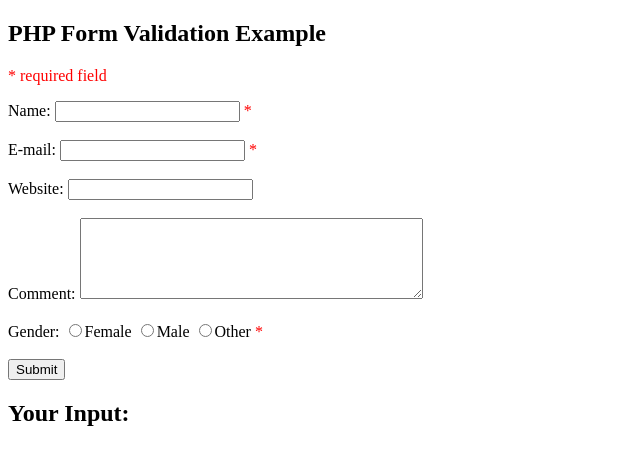
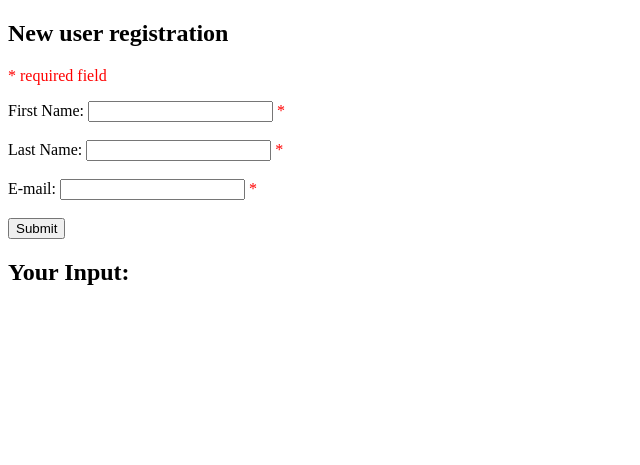
Before and after one commit to AishSrinath/35mmOnlinePhotoStore, a PHP site: page /userregistration.php in a window 1280 px wide. Shown: the top 465 px of the page, without its empty margins (0-640 px from the left). Run offline with PHP 8.4, Linux system fonts and the light colour scheme.

Commit message:
editing registration page

```diff
--- a/var/www/html/userregistration.php
+++ b/var/www/html/userregistration.php
@@ -9,9 +9,8 @@
 
 <?php
 // define variables and set to empty values
-$firstnameErr = $emailErr = $genderErr = $websiteErr = "";
-$firstname = $email = $gender = $comment = $website = "";
-
+$firstnameErr = $lastnameErr= $emailErr = $genderErr = $websiteErr = "";
+$firstname = $lastname= $email = $gender = $comment = $website = "";
 if ($_SERVER["REQUEST_METHOD"] == "POST") {
   if (empty($_POST["name"])) {
     $firstnameErr = "Name is required";
@@ -23,6 +22,18 @@ if ($_SERVER["REQUEST_METHOD"] == "POST") {
     }
   }
 
+  if ($_SERVER["REQUEST_METHOD"] == "POST") {
+  if (empty($_POST["lastname"])) {
+    $lastnameErr = "Name is required";
+  } else {
+    $firstname = test_input($_POST["lastname"]);
+    // check if name only contains letters and whitespace
+    if (!preg_match("/^[a-zA-Z ]*$/",$lasttname)) {
+      $lastnameErr = "Only letters and white space allowed";
+    }
+  }}
+
+
   if (empty($_POST["email"])) {
     $emailErr = "Email is required";
   } else {
@@ -33,29 +44,10 @@ if ($_SERVER["REQUEST_METHOD"] == "POST") {
     }
   }
 
-  if (empty($_POST["website"])) {
-    $website = "";
-  } else {
-    $website = test_input($_POST["website"]);
-    // check if URL address syntax is valid (this regular expression also allows dashes in the URL)
-    if (!preg_match("/\b(?:(?:https?|ftp):\/\/|www\.)[-a-z0-9+&@#\/%?=~_|!:,.;]*[-a-z0-9+&@#\/%=~_|]/i",$website)) {
-      $websiteErr = "Invalid URL";
-    }
-  }
 
-  if (empty($_POST["comment"])) {
-    $comment = "";
-  } else {
-    $comment = test_input($_POST["comment"]);
-  }
 
-  if (empty($_POST["gender"])) {
-    $genderErr = "Gender is required";
-  } else {
-    $gender = test_input($_POST["gender"]);
-  }
+
 }
-
 function test_input($data) {
   $data = trim($data);
   $data = stripslashes($data);
@@ -64,25 +56,17 @@ function test_input($data) {
 }
 ?>
 
-<h2>PHP Form Validation Example</h2>
+<h2>New user registration</h2>
 <p><span class="error">* required field</span></p>
 <form method="post" action="<?php echo htmlspecialchars($_SERVER["PHP_SELF"]);?>">
-  Name: <input type="text" name="name" value="<?php echo $firstname;?>">
+  First Name: <input type="text" name="name" value="<?php echo $firstname;?>">
   <span class="error">* <?php echo $firstnameErr;?></span>
+  <br><br>
+  Last Name: <input type="text" name="lastname" value="<?php echo $lastname;?>">
+  <span class="error">* <?php echo $lastnameErr;?></span>
   <br><br>
   E-mail: <input type="text" name="email" value="<?php echo $email;?>">
   <span class="error">* <?php echo $emailErr;?></span>
-  <br><br>
-  Website: <input type="text" name="website" value="<?php echo $website;?>">
-  <span class="error"><?php echo $websiteErr;?></span>
-  <br><br>
-  Comment: <textarea name="comment" rows="5" cols="40"><?php echo $comment;?></textarea>
-  <br><br>
-  Gender:
-  <input type="radio" name="gender" <?php if (isset($gender) && $gender=="female") echo "checked";?> value="female">Female
-  <input type="radio" name="gender" <?php if (isset($gender) && $gender=="male") echo "checked";?> value="male">Male
-  <input type="radio" name="gender" <?php if (isset($gender) && $gender=="other") echo "checked";?> value="other">Other
-  <span class="error">* <?php echo $genderErr;?></span>
   <br><br>
   <input type="submit" name="submit" value="Submit">
 </form>
@@ -90,14 +74,10 @@ function test_input($data) {
 <?php
 echo "<h2>Your Input:</h2>";
 echo $firstname;
+echo $lastname;
 echo "<br>";
 echo $email;
 echo "<br>";
-echo $website;
-echo "<br>";
-echo $comment;
-echo "<br>";
-echo $gender;
 ?>
 
 </body>
```
